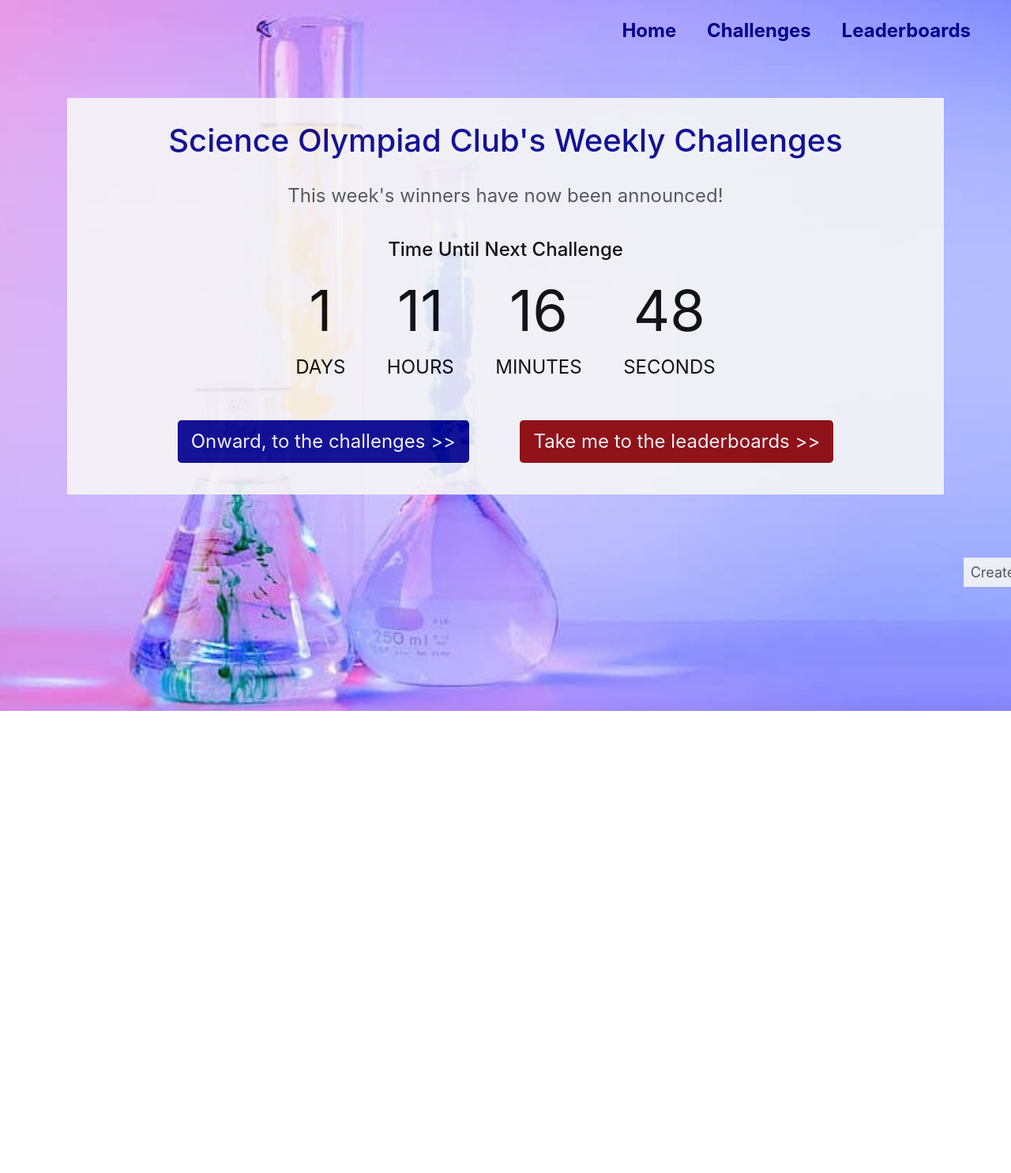
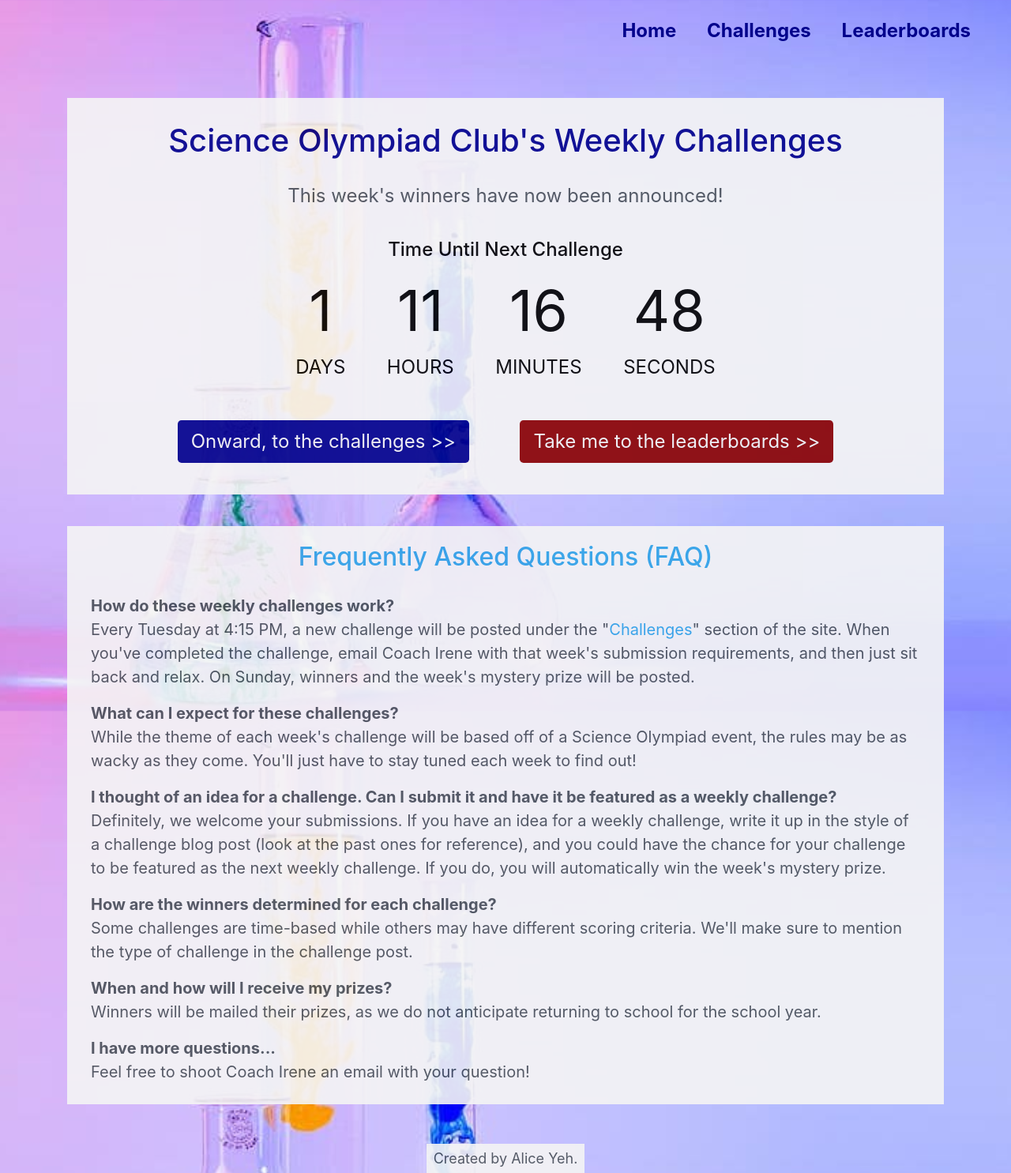
Before and after one commit to sochallenges/sochallenges.github.io, a Jekyll site: the page built from index.html, in a window 1280 px wide. Shown: the whole page at 79% size. Built offline with Jekyll 4.4.1, drawn with Linux system fonts in a browser that asks for light colours; nearby versions of some CDN libraries; before the commit the page ends 900 px from its top, so only the background shows below that.

Commit message:
Add frequently asked questions

```diff
--- a/css/styles.css
+++ b/css/styles.css
@@ -47,11 +47,12 @@ nav ul li {
     padding: 5px;
     bottom: 0px;
     text-align: center;
+    display: center;
     font-size: 18px;
     width: 200px;
-    margin: 20px;
-    margin-left: 1220px;
-    margin-top: 80px;
+    margin: 0 auto;
+    margin-top: 50px;
+    margin-bottom: 15px;
 }
 
 /* Home page specific */
@@ -126,6 +127,23 @@ li span {
 
 #background-btn-2 {
     background-color: darkred;
+}
+
+.space {
+    background: transparent;
+    padding: 5px;
+}
+
+#faq {
+    padding-top: 20px;
+}
+
+#qna {
+    font-size: 20px;
+    text-align: left;
+    padding: 30px;
+    padding-top: 20px;
+    padding-bottom: 10px;
 }
 
 /* Post format specific */
--- a/index.html
+++ b/index.html
@@ -15,3 +15,25 @@ title: Science Olympiad Club's Weekly Challenges | Home
     <button type="button" id="background-btn" class="challenge-btn btn btn-lg"><a id="challenges-btn-text" href="/challenges">Onward, to the challenges >></a></button>
     <button type="button" id="background-btn-2" class="challenge-btn btn btn-lg"><a id="challenges-btn-text" href="/leaderboards">Take me to the leaderboards >></a></button>
 </div>
+
+<div class="space"></div>
+
+<div class="homepage">
+    <div id="faq">
+        <h2>Frequently Asked Questions (FAQ)</h2>
+        <div id="qna">
+            <b>How do these weekly challenges work?</b>
+            <p>Every Tuesday at 4:15 PM, a new challenge will be posted under the "<a href="/challenges">Challenges</a>" section of the site. When you've completed the challenge, email Coach Irene with that week's submission requirements, and then just sit back and relax. On Sunday, winners and the week's mystery prize will be posted.</p>
+            <b>What can I expect for these challenges?</b>
+            <p>While the theme of each week's challenge will be based off of a Science Olympiad event, the rules may be as wacky as they come. You'll just have to stay tuned each week to find out!</p>
+            <b>I thought of an idea for a challenge. Can I submit it and have it be featured as a weekly challenge?</b>
+            <p>Definitely, we welcome your submissions. If you have an idea for a weekly challenge, write it up in the style of a challenge blog post (look at the past ones for reference), and you could have the chance for your challenge to be featured as the next weekly challenge. If you do, you will automatically win the week's mystery prize.</p>
+            <b>How are the winners determined for each challenge?</b>
+            <p>Some challenges are time-based while others may have different scoring criteria. We'll make sure to mention the type of challenge in the challenge post.</p>
+            <b>When and how will I receive my prizes?</b>
+            <p>Winners will be mailed their prizes, as we do not anticipate returning to school for the school year.</p>
+            <b>I have more questions...</b>
+            <p>Feel free to shoot Coach Irene an email with your question!</p>
+        </div>
+    </div>
+</div>
--- a/leaderboards/index.html
+++ b/leaderboards/index.html
@@ -81,5 +81,5 @@ title: Leaderboards
             </tr>
         </tbody>
     </table>
-    <h6 id="post-creator"><em>Last updated: <b>3/19/2020</b></em></h6>
+    <h6 id="post-creator"><em>Last updated: <b>3/22/2020</b></em></h6>
 </div>
```
Also changed, not shown: 4 other files.
